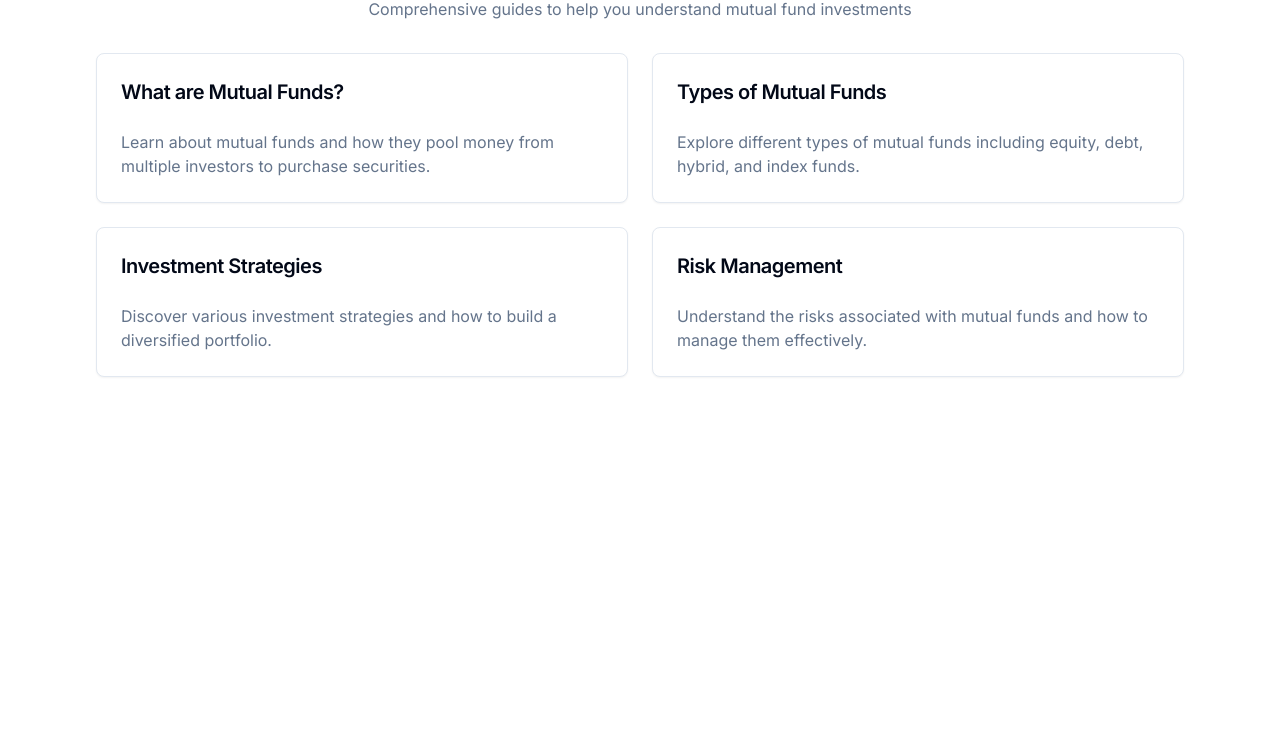
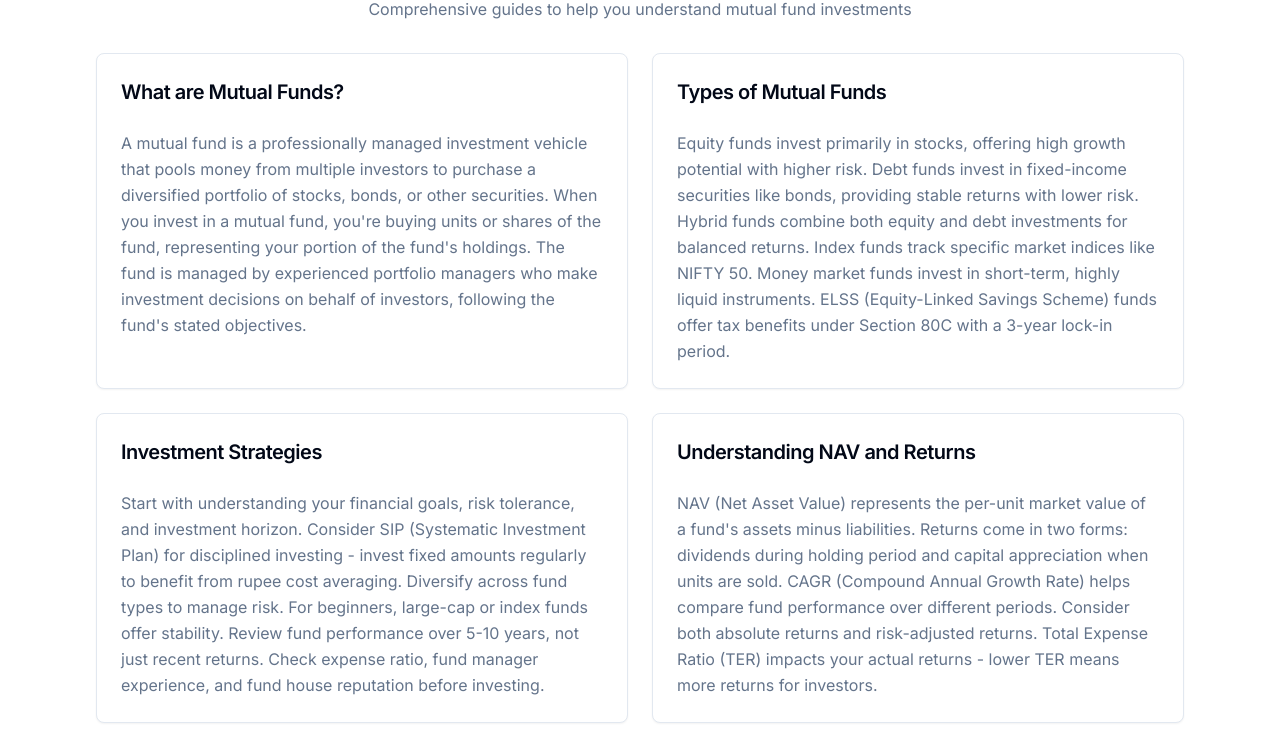
Before and after one commit to jayasurya1422/mutual-minds-hub, a React (Vite) app: page / in a window 1280 px wide. Shown: the part 1595-2340 px from the top of the page. Before the commit the page ends 2036 px from the top, so only its background shows below. Built offline with nearby package versions, Linux system fonts and the light colour scheme.

Commit message:
Add mutual fund learning content
Added content about mutual funds to the learning section.  The content was generated by the AI.

```diff
--- a/src/components/Learn.tsx
+++ b/src/components/Learn.tsx
@@ -6,22 +6,32 @@ const Learn = () => {
     {
       title: "What are Mutual Funds?",
       description:
-        "Learn about mutual funds and how they pool money from multiple investors to purchase securities.",
+        "A mutual fund is a professionally managed investment vehicle that pools money from multiple investors to purchase a diversified portfolio of stocks, bonds, or other securities. When you invest in a mutual fund, you're buying units or shares of the fund, representing your portion of the fund's holdings. The fund is managed by experienced portfolio managers who make investment decisions on behalf of investors, following the fund's stated objectives.",
     },
     {
       title: "Types of Mutual Funds",
       description:
-        "Explore different types of mutual funds including equity, debt, hybrid, and index funds.",
+        "Equity funds invest primarily in stocks, offering high growth potential with higher risk. Debt funds invest in fixed-income securities like bonds, providing stable returns with lower risk. Hybrid funds combine both equity and debt investments for balanced returns. Index funds track specific market indices like NIFTY 50. Money market funds invest in short-term, highly liquid instruments. ELSS (Equity-Linked Savings Scheme) funds offer tax benefits under Section 80C with a 3-year lock-in period.",
     },
     {
       title: "Investment Strategies",
       description:
-        "Discover various investment strategies and how to build a diversified portfolio.",
+        "Start with understanding your financial goals, risk tolerance, and investment horizon. Consider SIP (Systematic Investment Plan) for disciplined investing - invest fixed amounts regularly to benefit from rupee cost averaging. Diversify across fund types to manage risk. For beginners, large-cap or index funds offer stability. Review fund performance over 5-10 years, not just recent returns. Check expense ratio, fund manager experience, and fund house reputation before investing.",
+    },
+    {
+      title: "Understanding NAV and Returns",
+      description:
+        "NAV (Net Asset Value) represents the per-unit market value of a fund's assets minus liabilities. Returns come in two forms: dividends during holding period and capital appreciation when units are sold. CAGR (Compound Annual Growth Rate) helps compare fund performance over different periods. Consider both absolute returns and risk-adjusted returns. Total Expense Ratio (TER) impacts your actual returns - lower TER means more returns for investors.",
     },
     {
       title: "Risk Management",
       description:
-        "Understand the risks associated with mutual funds and how to manage them effectively.",
+        "Market risk affects fund value based on market conditions. Interest rate risk impacts debt funds when rates change. Credit risk relates to borrower default possibility in debt funds. Liquidity risk concerns ease of buying/selling units. Mitigate risks through diversification across asset classes, sectors, and market caps. Consider your age and financial goals - younger investors can take more risks for higher returns.",
+    },
+    {
+      title: "Key Terms to Know",
+      description:
+        "Exit Load: Fee charged when selling units before a specified period. Lock-in Period: Minimum holding period, especially in ELSS funds. Dividend vs. Growth Option: Choose between regular payouts or reinvestment. Direct vs. Regular Plans: Direct plans have lower expense ratios as they bypass distributors. Portfolio Turnover: Frequency of buying/selling securities within the fund - higher turnover means higher costs.",
     },
   ];
 
@@ -45,7 +55,9 @@ const Learn = () => {
                   <CardTitle className="text-xl">{topic.title}</CardTitle>
                 </CardHeader>
                 <CardContent>
-                  <p className="text-muted-foreground">{topic.description}</p>
+                  <p className="text-muted-foreground leading-relaxed">
+                    {topic.description}
+                  </p>
                 </CardContent>
               </Card>
             ))}
```
